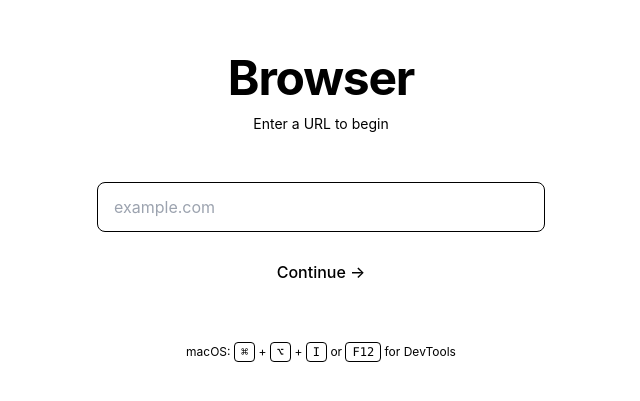
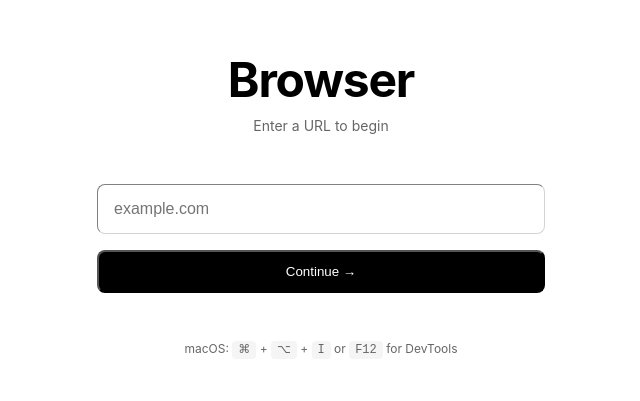
Before and after one commit to canmi21/chromini, a React (Vite) app: page / in a window 1280 px wide. Shown: the part 193-594 px from the top of the page, without its empty margins (319-959 px from the left). Built offline with nearby package versions, Linux system fonts and the light colour scheme.

Commit message:
style: implement CSS variables for dark mode and light mode

```diff
--- a/src/renderer/index.css
+++ b/src/renderer/index.css
@@ -1,8 +1,41 @@
 /* src/renderer/index.css */
 
-@tailwind base;
+@tailwindbase;
 @tailwind components;
 @tailwind utilities;
+
+/* color variables */
+:root {
+	--color-bg: #ffffff;
+	--color-text: #000000;
+	--color-text-secondary: #666666;
+	--color-border: #d4d4d4;
+	--color-input-bg: #ffffff;
+	--color-button-bg: #000000;
+	--color-button-text: #ffffff;
+	--color-button-hover: #404040;
+	--color-error: #dc2626;
+	--color-kbd-bg: #f5f5f5;
+	--color-kbd-border: #d4d4d4;
+	--color-focus-ring: #000000;
+}
+
+@media (prefers-color-scheme: dark) {
+	:root {
+		--color-bg: #000000;
+		--color-text: #ffffff;
+		--color-text-secondary: #737373;
+		--color-border: #404040;
+		--color-input-bg: #000000;
+		--color-button-bg: #ffffff;
+		--color-button-text: #000000;
+		--color-button-hover: #e5e5e5;
+		--color-error: #f87171;
+		--color-kbd-bg: #171717;
+		--color-kbd-border: #262626;
+		--color-focus-ring: #ffffff;
+	}
+}
 
 * {
 	margin: 0;
@@ -17,6 +50,8 @@ body {
 		"Cantarell", "Fira Sans", "Droid Sans", "Helvetica Neue", sans-serif;
 	-webkit-font-smoothing: antialiased;
 	-moz-osx-font-smoothing: grayscale;
+	background-color: var(--color-bg);
+	color: var(--color-text);
 }
 
 #root {
@@ -24,9 +59,10 @@ body {
 	height: 100vh;
 }
 
-/* custom scrollbar for dark mode */
+/* custom scrollbar */
 ::-webkit-scrollbar {
-	width: 8px;
+	width: 10px;
+	height: 10px;
 }
 
 ::-webkit-scrollbar-track {
@@ -34,20 +70,20 @@ body {
 }
 
 ::-webkit-scrollbar-thumb {
-	background: #888;
-	border-radius: 4px;
+	background: #d4d4d4;
+	border-radius: 5px;
 }
 
 ::-webkit-scrollbar-thumb:hover {
-	background: #555;
+	background: #a3a3a3;
 }
 
 @media (prefers-color-scheme: dark) {
 	::-webkit-scrollbar-thumb {
-		background: #444;
+		background: #404040;
 	}
 
 	::-webkit-scrollbar-thumb:hover {
-		background: #666;
+		background: #525252;
 	}
 }
```
